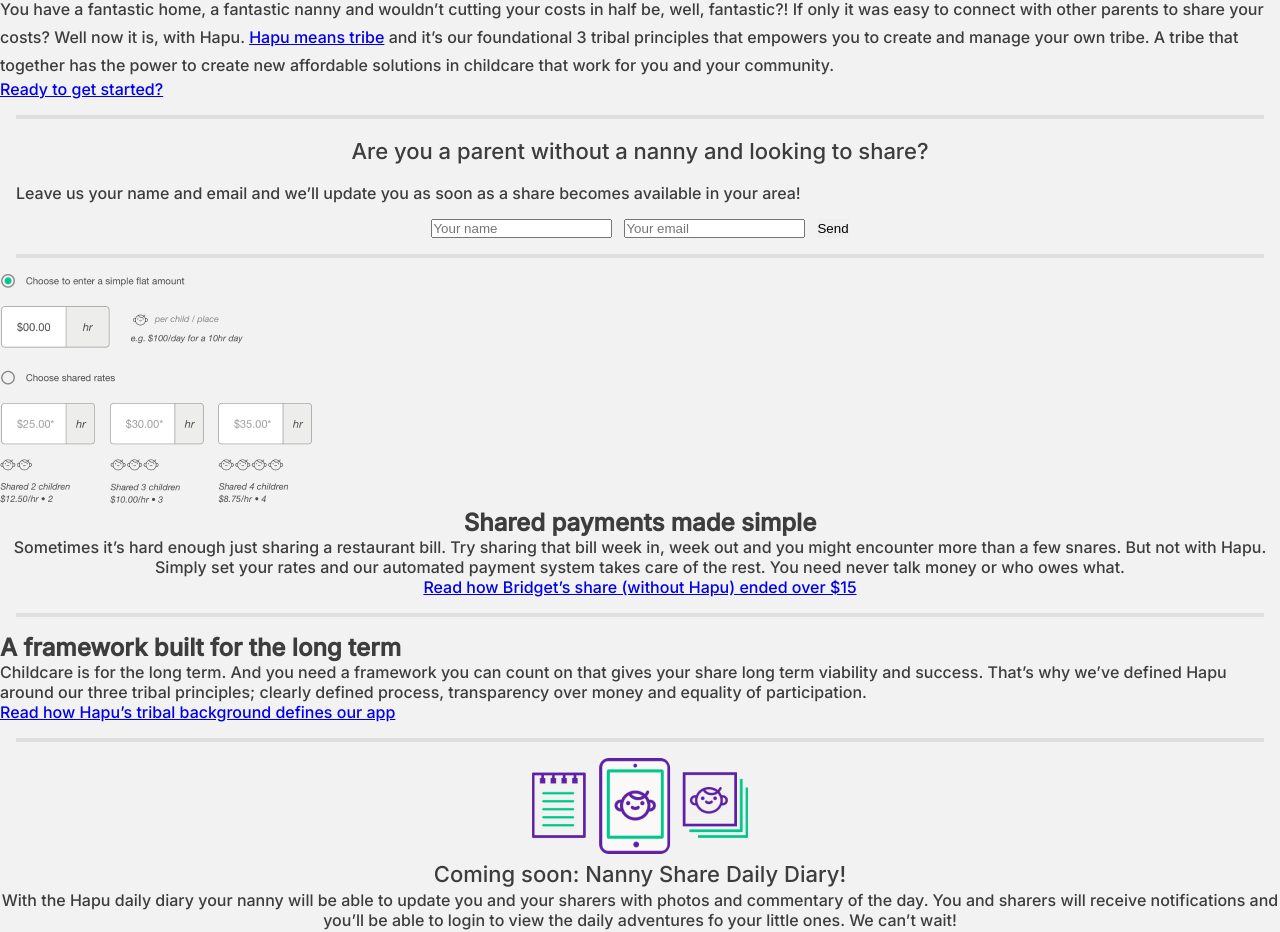
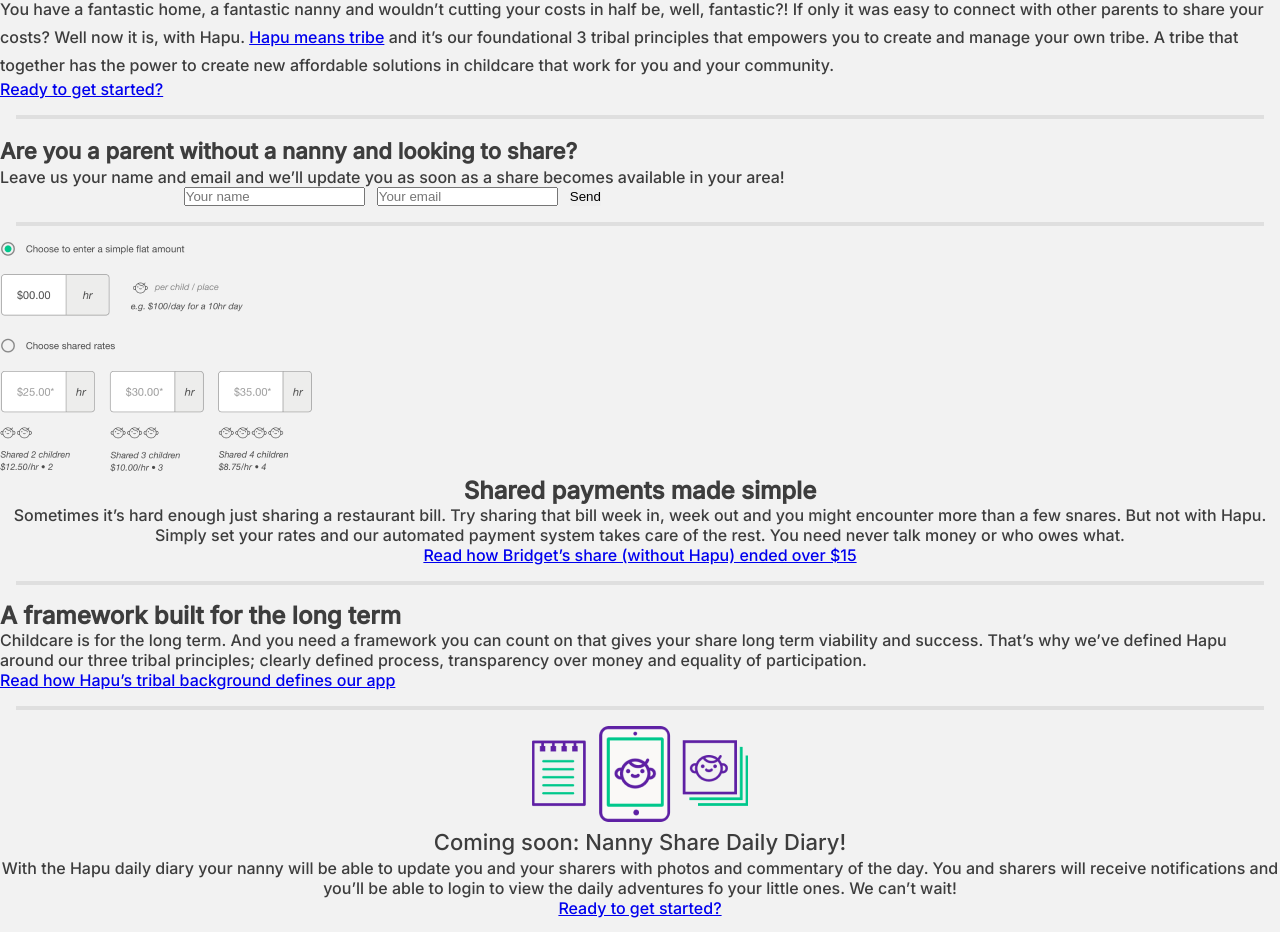
Before and after one commit to walterlbf/react-challenge, a React (Create React App) app: page / in a window 1280 px wide. Shown: the part 1077-2009 px from the top of the page. Built offline with nearby package versions, Linux system fonts and the light colour scheme.

Commit message:
contact refatorado

```diff
--- a/src/components/Contact.jsx
+++ b/src/components/Contact.jsx
@@ -3,8 +3,8 @@
 
 export default function Contact() {
 	return (
-		<section>
-			<article className=".form-section">
+		<section className="contact-section">
+			<article>
 				<h2 className="h2-contact">
 				  Are you a parent without a nanny and looking to share?
 				</h2>
--- a/src/styles/Contact.css
+++ b/src/styles/Contact.css
@@ -1,24 +1,12 @@
-/* .form-section {
-  margin: 64px 4.5vw;
-  align-items: center;
-  color: #3d3d3d;
+.contact-section {
+  color: #3D3D3D;
+  font-weight: 500;
   display: flex;
-  flex-direction: column;
-  text-align: center;
-  margin: 64px auto;
-} */
+}
 
 .h2-contact {
   font-size: 22px;
   line-height: 32px;
-  font-weight: 500;
-  color: #3D3D3D;
-  text-align: center;
-}
-
-.p-contact {
-  margin: 16px;
-  color: #3D3D3D;
 }
 
 .forms {
@@ -29,15 +17,21 @@
 
 @media (max-width: 360px){
 
-  .form-section{
-    margin: 64px 4.5vw;
+  .contact-section {
+    margin: 64px 16px;
+    text-align: center;
   }
+
   .forms {
     flex-direction: column;
   }
 
   .h2-contact{
-    margin: 64px 16px 16px;
+    margin-bottom: 16px;
+  }
+
+  .p-contact {
+    margin-bottom: 32px;
   }
 
   input {
@@ -45,6 +39,7 @@
     border: 1px solid #DFDFDF;
     box-sizing: border-box;
     border-radius: 4px;
+    height: 48px;
   }
 
   .send-button{
@@ -56,10 +51,7 @@
     font-size: 0.8rem;
     overflow: hidden;
     padding: 12px 21px;
-    /* position: relative; */
     transition-duration: 0.5s;
     height: 44px;
-    margin: 0;
   }
-
 }
```
